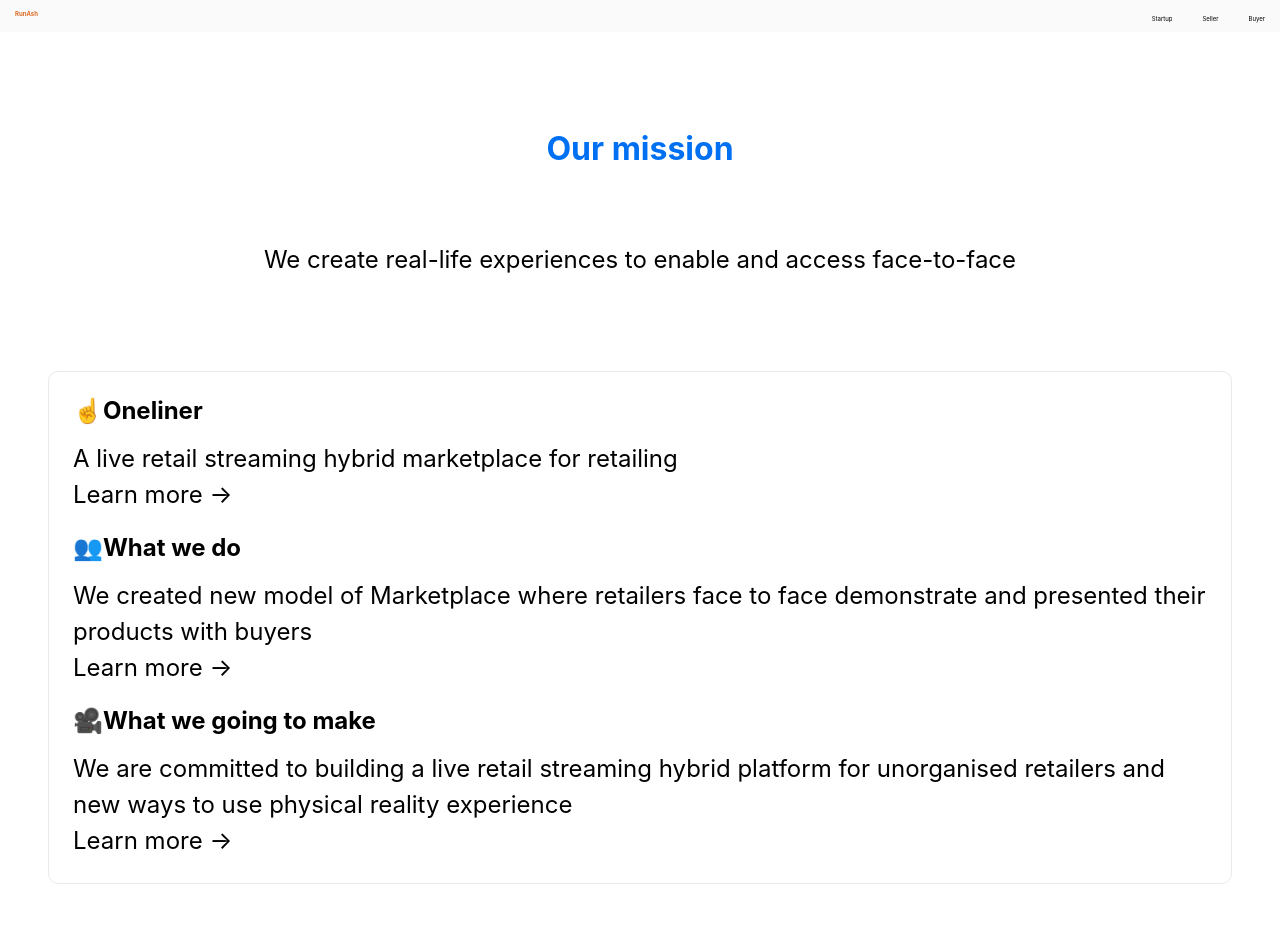
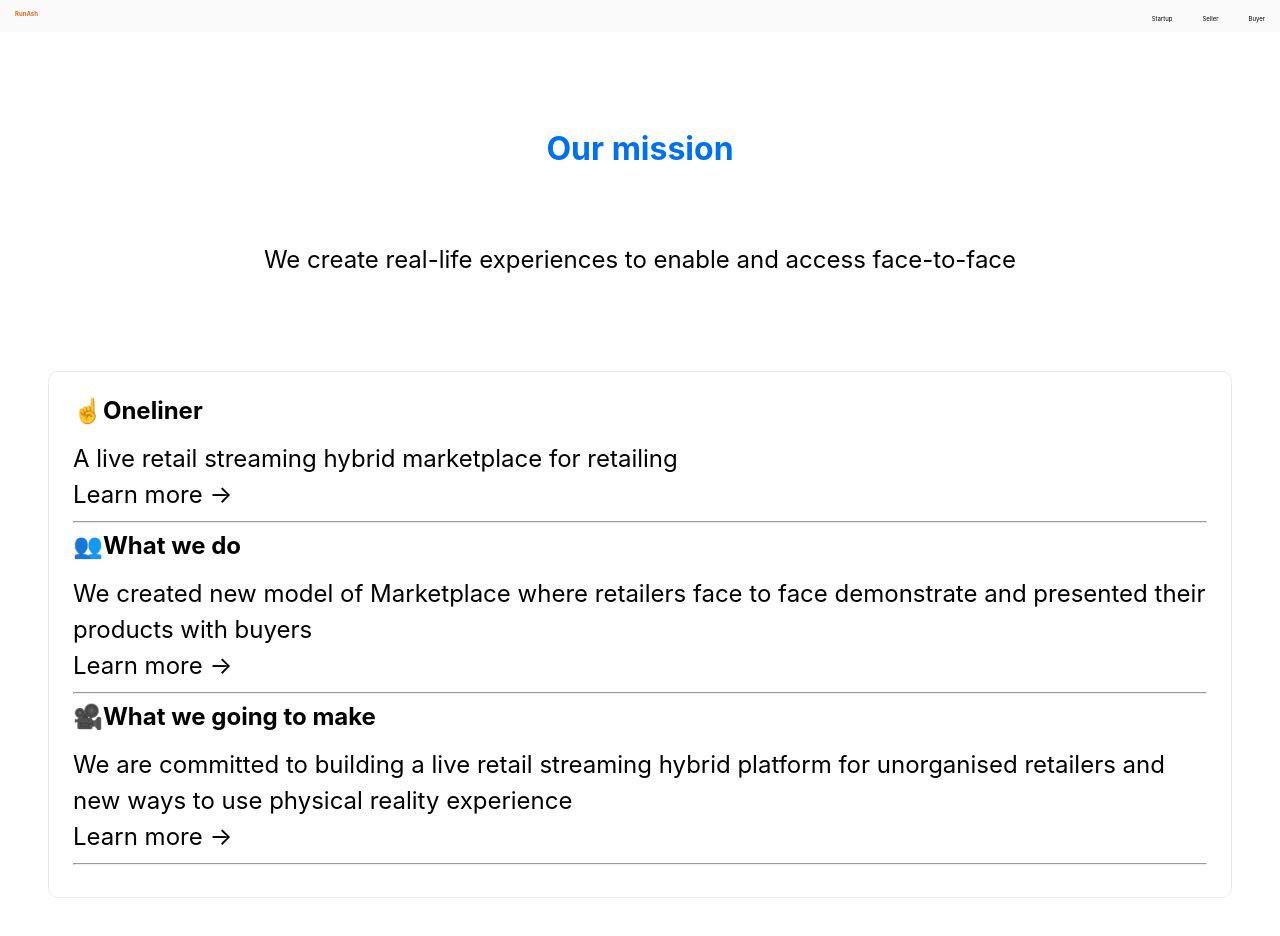
Before and after one commit to rammurmu/next, a Next.js app: page /about in a window 1280 px wide. Shown: the top 936 px of the page. Built offline with nearby package versions, Linux system fonts and the light colour scheme.

Commit message:
Update about.js

```diff
--- a/pages/about.js
+++ b/pages/about.js
@@ -22,12 +22,13 @@ export default function About() {
         <div className={styles.card}>
         <h2>☝️Oneliner </h2>
         <p>A live retail streaming hybrid marketplace for retailing<br />Learn more &rarr;</p>
-         <br />
+         <hr />
         <h2>👥What we do </h2>
         <p>We created new model of Marketplace where retailers face to face demonstrate and presented their products with buyers<br />Learn more &rarr;</p>
-        <br />
+        <hr />
         <h1>🎥What we going to make</h1>
         <p>We are committed to building a live retail streaming hybrid platform for unorganised retailers and new ways to use physical reality experience<br />Learn more &rarr;</p>
+        <hr />
         </div>
       </main>
       </div>
```
